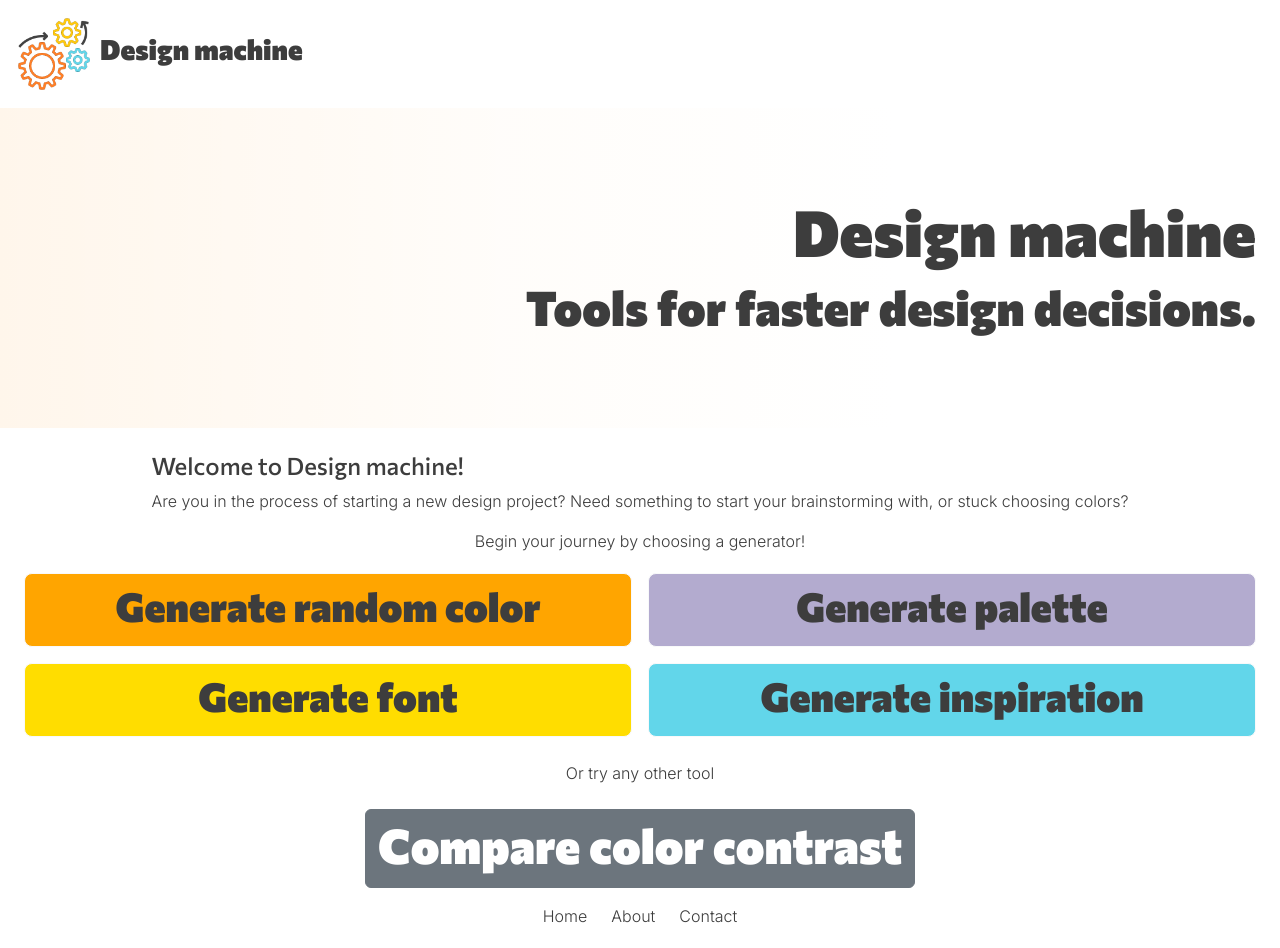
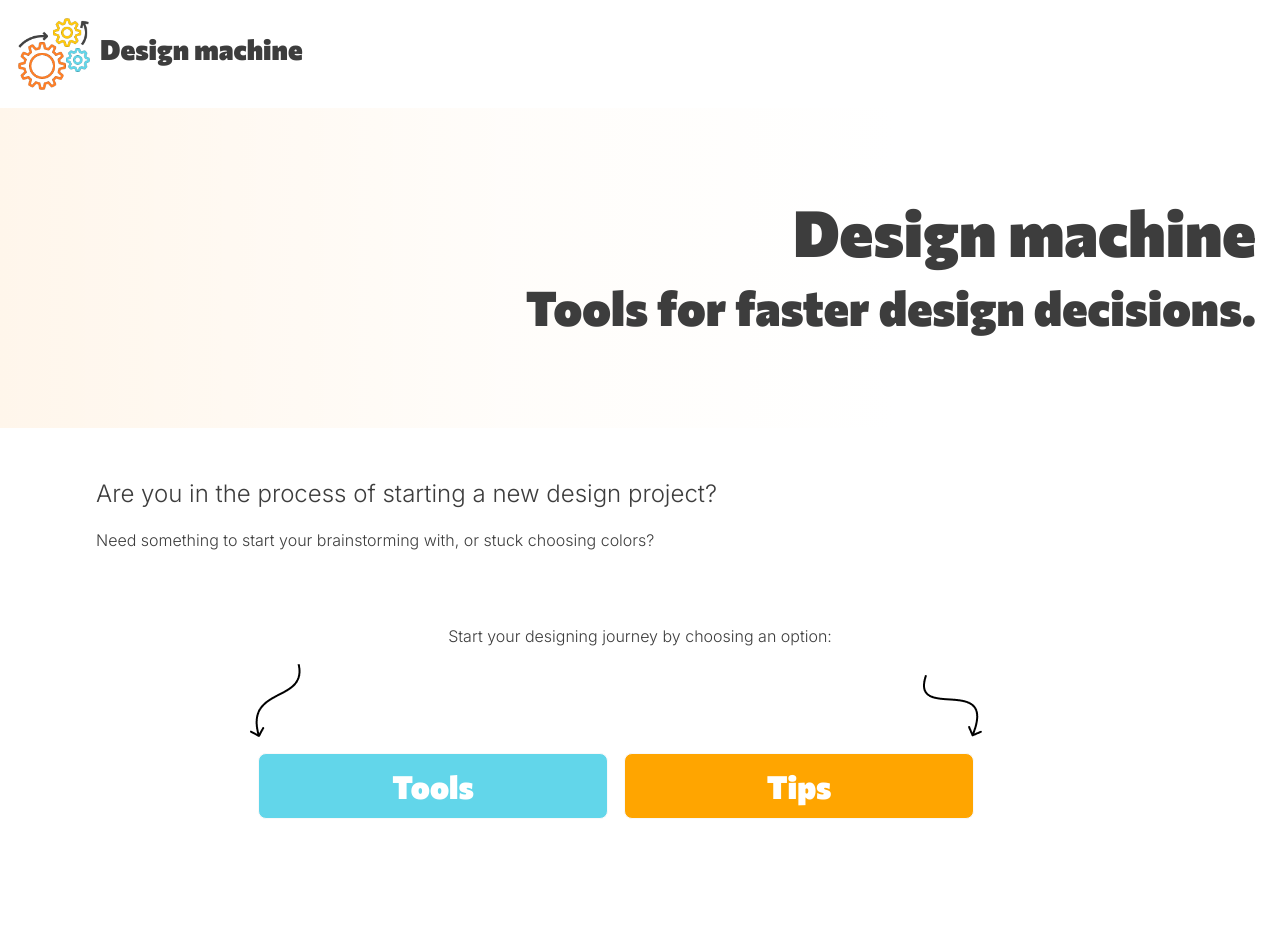
Before and after one commit to fiamont/colormachine, a React (Vite) app: page / in a window 1280 px wide. Shown: the top 948 px of the page. Built offline with nearby package versions, Linux system fonts and the light colour scheme.

Commit message:
Add buttons and arrows to StartView

```diff
--- a/src/App.css
+++ b/src/App.css
@@ -37,9 +37,31 @@
   cursor: pointer;
 }
 
+.tools-btn,
+.tips-btn {
+  width: 200px;
+  font-family: var(--commissioner-font);
+  color: white;
+  font-weight: 900;
+  font-size: 2rem;
+}
+
+.tools-btn {
+  background-color: var(--turquoise);
+}
+
+.tips-btn {
+  background-color: var(--orange);
+}
+
 @media screen and (min-width: 600px) {
   .contact-form-container {
     width: 85%;
+  }
+
+  .tips-btn,
+  .tools-btn {
+    width: 350px;
   }
 }
 
--- a/src/views/StartView.jsx
+++ b/src/views/StartView.jsx
@@ -1,22 +1,61 @@
-import GeneratorSection from "../components/GeneratorSection";
 import Hero from "../components/hero/Hero";
-import ContrastChecker from "../components/tools/ContrastChecker";
+import { Link } from "react-router-dom";
+import { Button } from "react-bootstrap";
+import arrowLeft from "./../assets/ArrowLeft.png";
+import arrowRight from "./../assets/ArrowRight.png";
 
 function StartView() {
   return (
     <div className="d-flex flex-column justify-content-center align-items-center">
       <Hero />
-      <section className="pt-4 pb-0 px-4">
-        <h4>Welcome to Design machine!</h4>
-        <p>
-          Are you in the process of starting a new design project? Need
-          something to start your brainstorming with, or stuck choosing colors?
+      <section className="w-100 p-3 p-md-5">
+        <p className="ps-1 ps-md-5 fs-4">
+          Are you in the process of starting a new design project?
+        </p>
+        <p className="ps-1 ps-md-5">
+          Need something to start your brainstorming with, or stuck choosing
+          colors?
         </p>
       </section>
-      <GeneratorSection />
-      <section className="d-flex flex-column gap-4 py-3">
-        <p className="text-center m-0">Or try any other tool</p>
-        <ContrastChecker />
+
+      <section className="p-2 px-md-4 pb-5 mb-4 d-flex flex-column w-100 align-items-center">
+        <p className="text-center">
+          Start your designing journey by choosing an option:
+        </p>
+        <div className="pt-0 px-md-4 pb-5 mb-4 d-flex flex-column flex-lg-row w-75">
+          <div className="pt-0 mt-0 ps-md-5 align-self-start">
+            <div className="pb-2">
+              <img src={arrowLeft} alt="arrow" />
+            </div>
+            <div className="p-2">
+              <Button
+                as={Link}
+                to="/tools"
+                variant="light"
+                className="tools-btn"
+                size="lg"
+              >
+                Tools
+              </Button>
+            </div>
+          </div>
+          <div className="pe-md-5 pt-0 mt-0 d-flex flex-column align-self-end">
+            <div className="align-self-end pb-2">
+              <img src={arrowRight} alt="arrow" />
+            </div>
+            <div className="p-2">
+              <Button
+                as={Link}
+                to="/tips"
+                variant="light"
+                className="tips-btn"
+                size="lg"
+              >
+                Tips
+              </Button>
+            </div>
+          </div>
+        </div>
       </section>
     </div>
   );
```
Also changed, not shown: src/assets/ArrowLeft.png (added), src/assets/ArrowRight.png (added).
